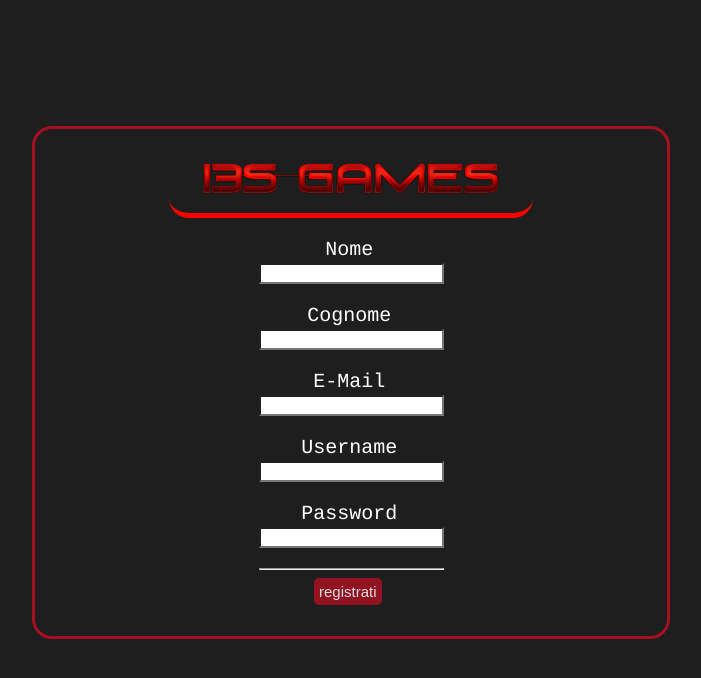
After one commit to LucaMorazzano/VideoGames, a PHP site: page /registrazione.php in a window 1280 px wide. The commit adds this page. Shown: the top 678 px of the page, without its empty margins (289-990 px from the left). Run offline with PHP 8.4, Linux system fonts and the light colour scheme.

Commit message:
registrazione.php
agguinta pagine

```diff
--- a/recensioni.xml
+++ b/recensioni.xml
@@ -1,3 +1,3 @@
 <?xml version="1.0" encoding="UTF-8"?>
 <!DOCTYPE telefoni SYSTEM "recensioni.dtd">
-<recensioni><recensione><username>Luca</username><valutazione>2</valutazione><testo>Mi aspettavo di più</testo></recensione><recensione><username>Luca</username><valutazione>2</valutazione><testo>Mi aspettavo di più</testo></recensione><recensione><username>Luca</username><valutazione>5</valutazione><testo>Ottima organizzazione </testo></recensione><recensione><username>Andrea</username><valutazione>4</valutazione><testo>Vasta gamma di prodotti di ottima qualità </testo></recensione></recensioni>
+<recensioni><recensione><username>Luca</username><valutazione>3</valutazione><testo>okay</testo></recensione><recensione><username>Luca</username><valutazione>5</valutazione><testo>ok</testo></recensione><recensione><username>Luca</username><valutazione>2</valutazione><testo>Mi aspettavo di più</testo></recensione><recensione><username>Luca</username><valutazione>2</valutazione><testo>Mi aspettavo di più</testo></recensione><recensione><username>Luca</username><valutazione>5</valutazione><testo>Ottima organizzazione </testo></recensione><recensione><username>Andrea</username><valutazione>4</valutazione><testo>Vasta gamma di prodotti di ottima qualità </testo></recensione></recensioni>
--- /dev/null
+++ b/registrazione.php
@@ -0,0 +1,104 @@
+<?xml version=\"1.0\" encoding=\"UTF-8\"?>
+<!DOCTYPE html
+PUBLIC "-//W3C//DTD XHTML 1.0 Strict//EN"
+"http://www.w3.org/TR/xhtml1/DTD/xhtml1-strict.dtd">
+<?php
+	session_start();
+?>
+<html xmlns="http://www.w3.org/1999/xhtml" xml:lang="en" lang="en">
+	<head>
+		<title>Registrazione</title>
+		<style type="text/css">
+			body{
+				background-color:#1e1e1e;
+			}
+			#finestraregistrazione{
+				display:flex;
+				flex-direction:column;
+				border: solid black;
+				margin-left:auto;
+				margin-right:auto;
+				margin-top:10%;
+				width:50%;
+				height:100%;
+				background-color:#1e1e1e;
+				border-radius: 20px 20px 20px 20px;
+				border:solid #a61022;
+			}
+			#finestraregistrazione form{
+				margin-left:auto;
+				margin-right:auto;
+				padding-bottom:5%;
+			}
+			#finestraregistrazione form p{
+				color:white;
+				font-family:Courier;
+				font-size:20px;
+				padding-right:2%;
+				text-align:center;
+			}
+			#finestraregistrazione input{
+				background-color:white;
+				text-align:center;
+			}
+			#finestraregistrazione .bottone{
+				margin-left:30%;
+				background-color: #a61022;
+				color: white;
+				font-size: 15px;
+				font-family:Arial;
+				padding: 5px 5px;
+				border: none;
+				border-radius: 5px;
+				opacity:85%;
+			}
+			#finestraregistrazione .bottone:hover{
+				opacity:100%;
+			}
+			#finestraregistrazione a{
+				margin-left:auto;
+				margin-right:auto;
+				border-bottom:solid red 5px;
+				border-radius:20px 20px 20px 20px;
+				padding:5% 5% 2% 5%;
+			}
+		</style>
+
+		<script>
+			function formvalidator(){
+				var nome =document.forms['userform']['nome'].value;
+				var cognome =document.forms['userform']['cognome'].value;
+				var e-mail =document.forms['userform']['e-mail'].value;
+				var username =document.forms['userform']['username'].value;
+				var password =document.forms['userform']['password'].value;
+				if(nome=="" || cognome=="" || e-mail=="" || username=="" || password=="" || nome==null || cognome==null || e-mail==null || username==null || password==null ){
+					alert("Inserire tutti i parametri richiesti");
+					return false;
+				}
+				return true;
+			}
+		</script>
+	</head>
+
+	<body>
+	<div id="finestraregistrazione">
+		<a href="homepage.php"><img class="logo" src="logo.png" width="300px" height="35px" alt="logo" /></a>
+		<form name="userform" action="login.php" method="POST" onsubmit="return formvalidator()">
+			<p>Nome<br /><input type="text" name="nome" ></p>
+			<p>Cognome<br /><input type="text" name="cognome" ></p>
+			<p>E-Mail<br /><input type="text" name="e-mail"></p>
+			<p>Username<br /><input type="text" name="username" ></p>
+			<p>Password<br /><input type="password" name="password"></p>
+			<hr>
+			<input class="bottone" type="submit" name="bottone" value="registrati" >
+		</form>
+		<?php
+			require_once("connection.php");
+			//controlliamo nel dbs se username o l'indirizzo email sono già nel dbs
+		?>
+	</div>
+	</body>
+
+
+
+</html>
```
Also changed, not shown: login.php (+5 -3 lines), 2 other files.
